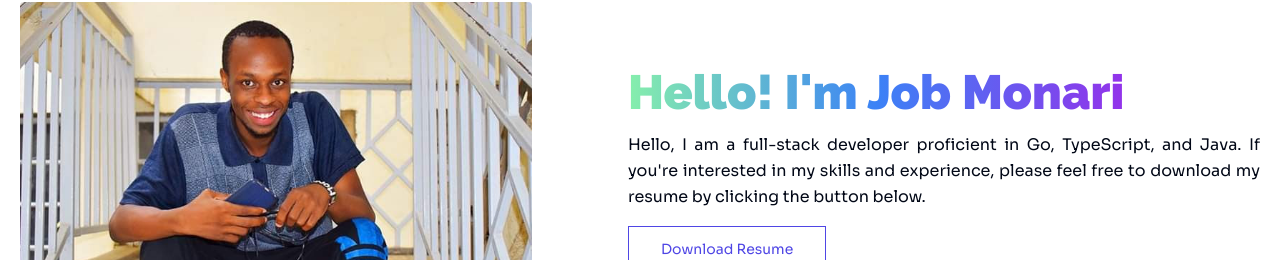
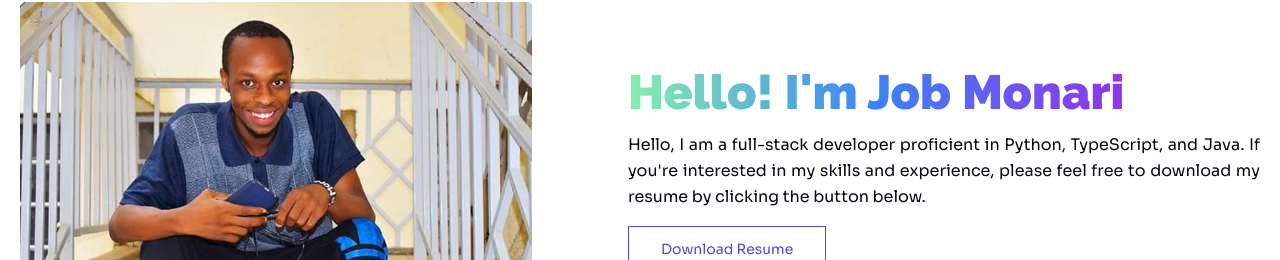
Before and after one commit to narie-monarie/portfolio, a Next.js app: page / in a window 1280 px wide. Shown: the part 220-480 px from the top of the page. Built offline with nearby package versions, Linux system fonts and the light colour scheme.

Commit message:
updating the hero

```diff
--- a/app/components/Hero/Hero.tsx
+++ b/app/components/Hero/Hero.tsx
@@ -31,7 +31,7 @@ export const Hero = () => {
               </h1>
             </div>
             <div className="mb-4 mt-4 leading-relaxed text-justify">
-              Hello, I am a full-stack developer proficient in Go, TypeScript,
+              Hello, I am a full-stack developer proficient in Python, TypeScript,
               and Java. If you're interested in my skills and experience,
               please feel free to download my resume by clicking the button
               below.
```
